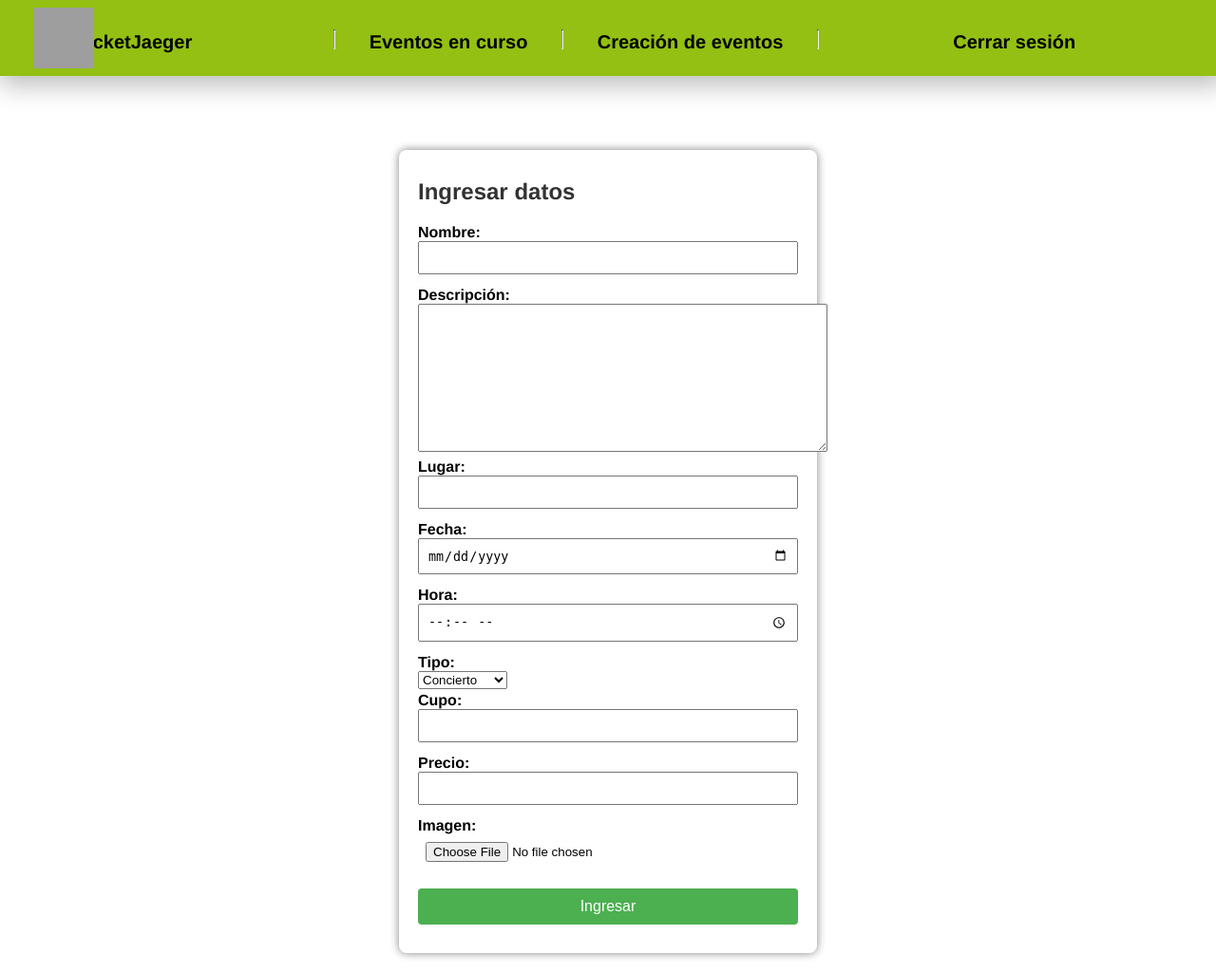
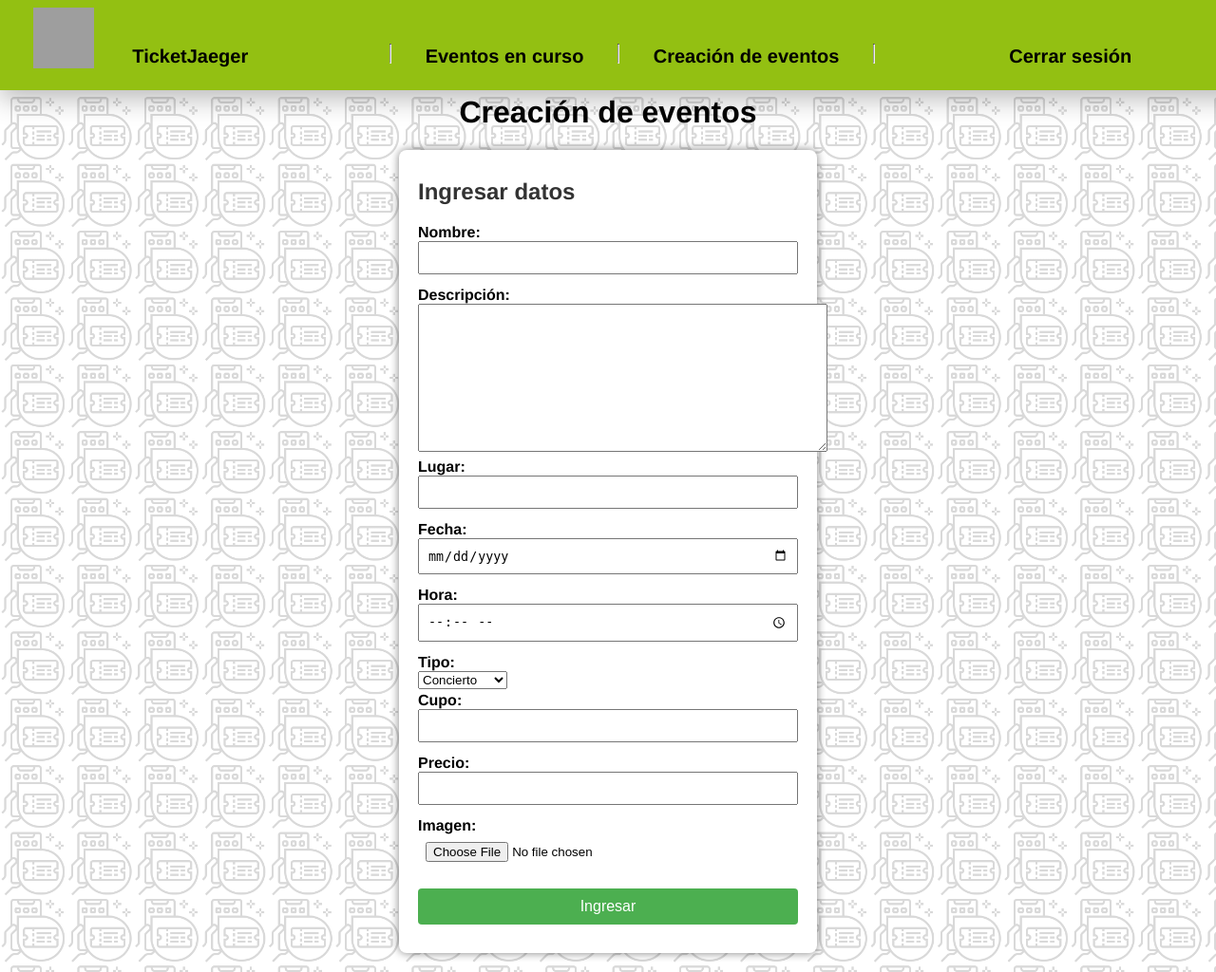
Before and after one commit to metodosformalesds/t3_mfds_2023, a Django app: template Tickets_Project/TicketOn/templates/Organizador/Creacion_de_eventos.html in a window 1280 px wide. Shown: the whole page at 95% size. Run offline with Django 4.2, Linux system fonts and the light colour scheme; the template is opened without the code that fills it: values that come from a table or form of the project are taken from there, others are empty; grey boxes are pictures that could not be loaded.

Commit message:
Diseño de editar evento final

```diff
--- a/Tickets_Project/TicketOn/templates/Organizador/Creacion_de_eventos.html
+++ b/Tickets_Project/TicketOn/templates/Organizador/Creacion_de_eventos.html
@@ -2,10 +2,57 @@
 <meta name="viewport" content="width=device-width, initial-scale=1.0" />
 <link rel="stylesheet" href="{% static 'TicketOn/Organizador.css'%}" />
 <style>
+
+#main-nav_1 a:hover{
+  font-size: 28px;
+  color:#000;
+  opacity: 50%;
+}
+#main-nav_1:hover {
+    box-shadow: 0px 10px 25px #00000043;
+    height: 70px;
+    padding-top: 20px;
+  }
+
+#main-nav_1 {
+    display: flex;
+    padding: 5px 5%;
+    justify-content: space-between;
+    box-shadow: 0px 10px 25px #00000043;
+    background-color: #93c012;
+    height: 60px;
+    top: 0;
+    position: fixed;
+    width: 100%;
+    transition-duration: 0.3s;
+  }
+  #imagenevento {
+    display: block;
+    margin-top: 15px;
+    width: 400px;
+    height: 300px;
+    margin-left: auto;
+    margin-right: auto;
+  }
+
   #container {
     margin-top: 100px;
     text-align: center;
-  }
+    position: relative;
+}
+
+.reptido::before {
+    content: '';
+    position: absolute;
+    top: 0;
+    left: 0;
+    width: 100%;
+    height: 100%;
+    background: url('{% static "TicketOn/image/Icon.png" %}') repeat;
+    background-size: 5.5%;
+    opacity: 0.15;
+    z-index: -1;
+}
 
   form {
     background-color: #fff;
@@ -20,7 +67,7 @@
   }
 
   h1 {
-    color: #fff;
+    color: #000000;
   }
 
   h2 {
@@ -56,7 +103,10 @@
 
   input[type="submit"]:hover {
     background-color: #45a049;
-  }
+    color:#000;
+    font-size: 20px;
+    font-weight: bold;
+   }
 
   a {
     display: block;
@@ -113,7 +163,11 @@
     <img id="imagen-previa" style="display: none" />
     <input type="submit" value="Ingresar" />
   </form>
+
+  <div class="reptido"></div>
+
 </div>
+
 
 <script>
   function mostrarVistaPrevia(input) {
```
Also changed, not shown: Tickets_Project/db.sqlite3.
